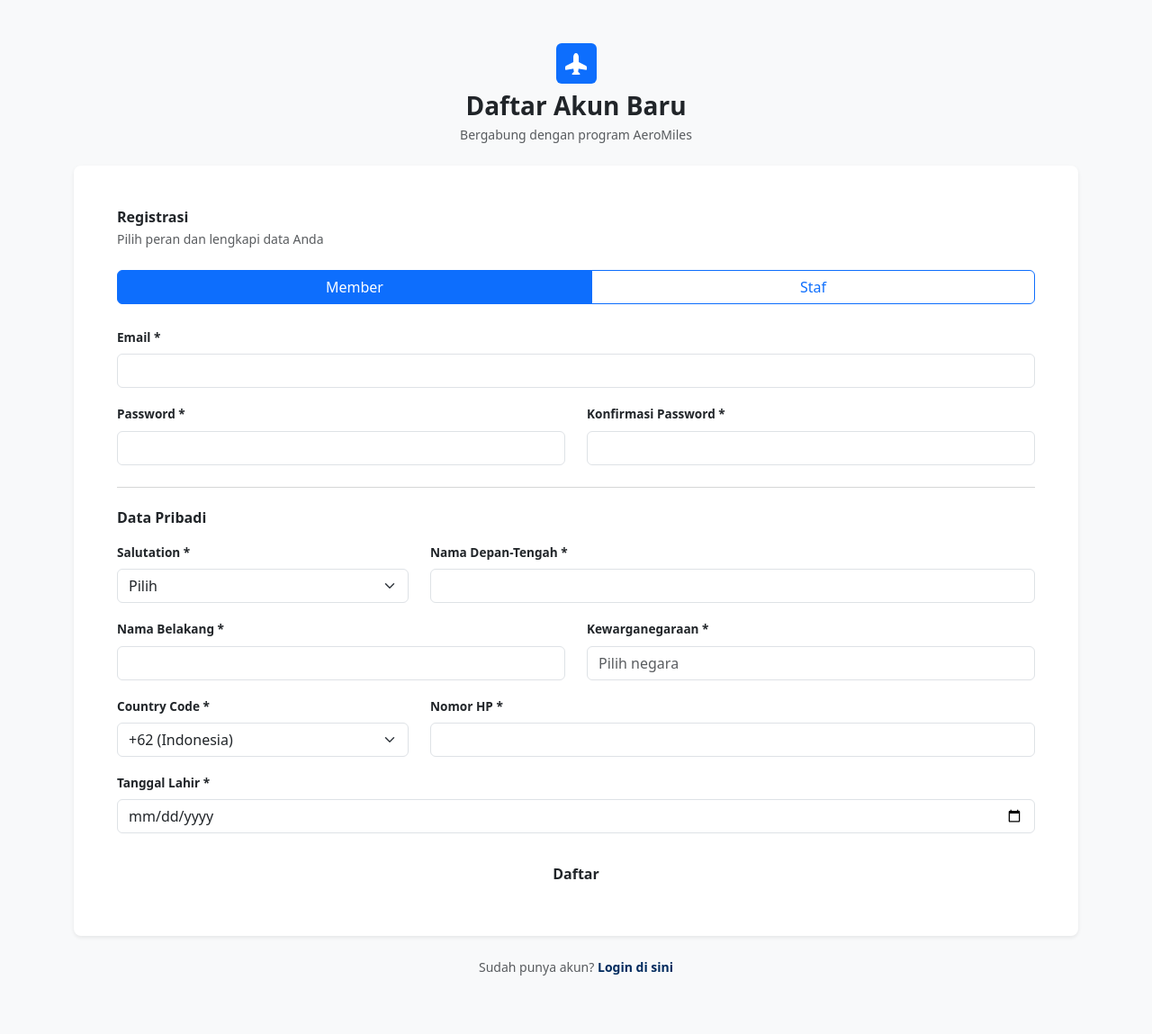
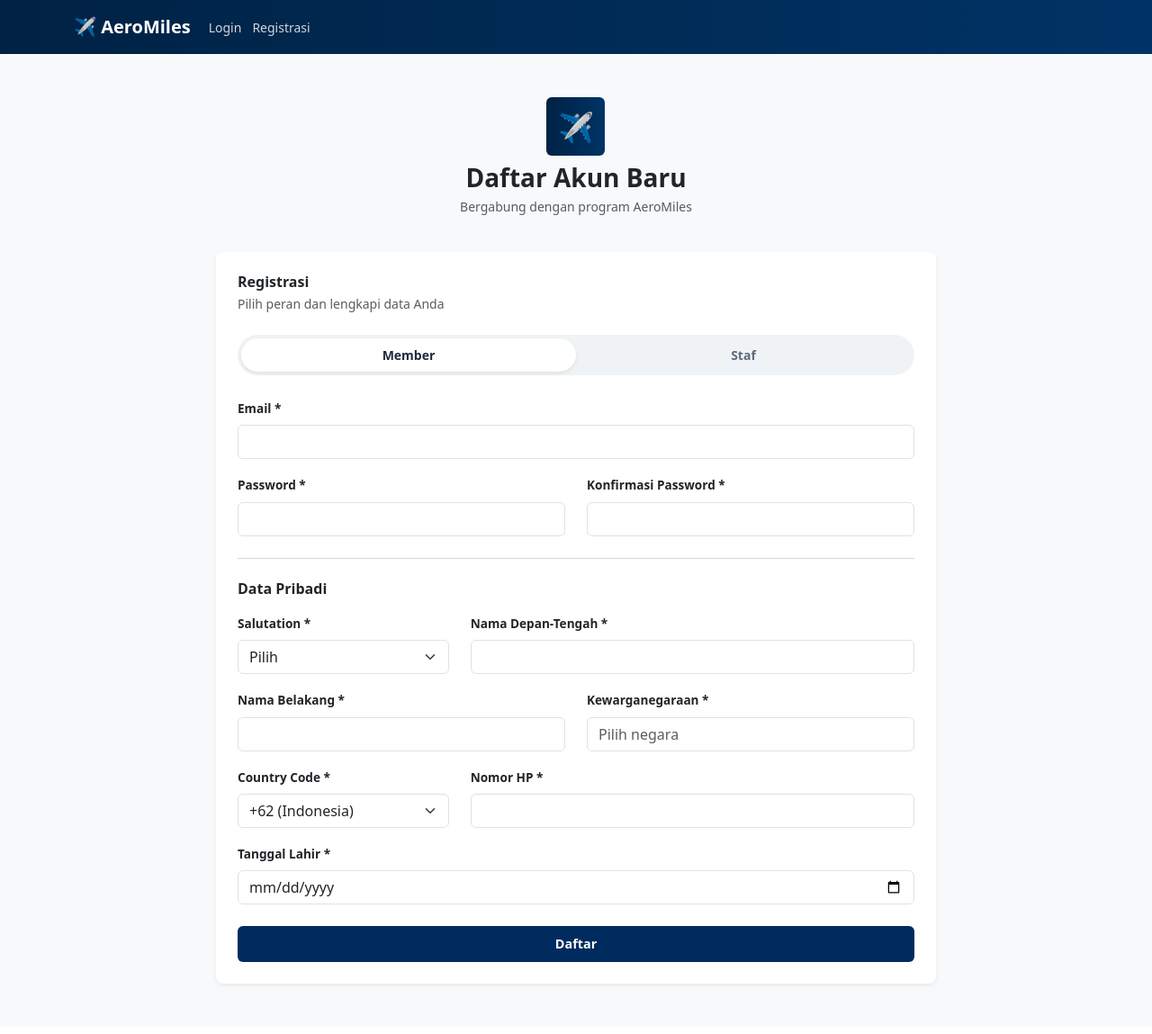
Before and after one commit to levinaaurellia/TK03-AeroMiles-MemasakBasdat, a Django app: page /register/ in a window 1280 px wide. Shown: the whole page at 90% size. After the commit the page ends 1096 px from the top, so only its background shows below. Run offline with Django 5.2, Linux system fonts and the light colour scheme.

Commit message:
style: fix styling

```diff
--- a/templates/base.html
+++ b/templates/base.html
@@ -8,48 +8,8 @@
 
     <link href="https://cdn.jsdelivr.net/npm/bootstrap@5.3.0/dist/css/bootstrap.min.css" rel="stylesheet">
     <link rel="stylesheet" href="https://cdn.jsdelivr.net/npm/bootstrap-icons@1.11.3/font/bootstrap-icons.min.css">
+    <link rel="stylesheet" href="{% static 'css/style.css' %}">
 
-    <style>
-        body {
-            background-color: #f8f9fa;
-        }
-
-        .navbar-custom {
-            background: linear-gradient(90deg, #002244, #003366);
-            padding: 10px 0;
-        }
-
-        .nav-link {
-            color: #cfd8dc !important;
-            font-size: 14px;
-            margin-right: 12px;
-        }
-
-        .nav-link:hover {
-            color: #ffffff !important;
-        }
-
-        .nav-link.active {
-            color: #4fc3f7 !important;
-            font-weight: 600;
-        }
-
-        .logout {
-            color: #ff5252 !important;
-        }
-
-        .user-info {
-            font-size: 12px;
-            color: #90a4ae;
-            margin-top: 3px;
-        }
-
-        .navbar-brand {
-            color: white !important;
-            font-weight: bold;
-            margin-right: 20px;
-        }
-    </style>
 </head>
 <body>
 
@@ -75,8 +35,8 @@
                 {% if request.session.email and request.session.role == 'member' %}
                     <a class="nav-link active" href="{% url 'dashboard_member' %}">Dashboard</a>
                     <a class="nav-link" href="#">Identitas Saya</a>
-                    <a class="nav-link" href="#">Klaim Miles</a>
-                    <a class="nav-link" href="#">Transfer Miles</a>
+                    <a class="nav-link" href="{% url 'klaim_miles' %}">Klaim Miles</a>
+                    <a class="nav-link" href="{% url 'transfer_miles' %}"">Transfer Miles</a>
                     <a class="nav-link" href="{% url 'redeem' %}">Redeem Hadiah</a>
                     <a class="nav-link" href="{% url 'package' %}">Beli Package</a>
                     <a class="nav-link" href="{% url 'tier' %}">Info Tier</a>
@@ -87,9 +47,9 @@
                 {% if request.session.email and request.session.role == 'staf' %}
                     <a class="nav-link active" href="{% url 'dashboard_staf' %}">Dashboard</a>
                     <a class="nav-link" href="#">Kelola Member</a>
-                    <a class="nav-link" href="#">Kelola Klaim</a>
-                    <a class="nav-link" href="#">Kelola Hadiah & Penyedia</a>
-                    <a class="nav-link" href="#">Kelola Mitra</a>
+                    <a class="nav-link" href="{% url 'kelola_klaim' %}">Kelola Klaim</a>
+                    <a class="nav-link" href="{% url 'kelola_hadiah' %}">Kelola Hadiah & Penyedia</a>
+                    <a class="nav-link" href="{% url 'kelola_mitra' %}">Kelola Mitra</a>
                     <a class="nav-link" href="{% url 'laporan' %}">Laporan Transaksi</a>
                     <a class="nav-link" href="#">Pengaturan Profil</a>
                 {% endif %}
@@ -128,6 +88,9 @@
 </main>
 
 <script src="https://cdn.jsdelivr.net/npm/bootstrap@5.3.0/dist/js/bootstrap.bundle.min.js"></script>
+<script src="{% static 'js/toast.js' %}"></script>
+<script src="{% static 'js/toggle_password.js' %}"></script>
+<script src="{% static 'js/toggle_register.js' %}"></script>
 
 </body>
 </html>
--- a/templates/guest/register.html
+++ b/templates/guest/register.html
@@ -1,37 +1,38 @@
-{% load static %}
-<!DOCTYPE html>
-<html lang="id">
-<head>
-    <meta charset="UTF-8">
-    <meta name="viewport" content="width=device-width, initial-scale=1.0">
-    <title>AeroMiles</title>
-    <link href="https://cdn.jsdelivr.net/npm/bootstrap@5.3.2/dist/css/bootstrap.min.css" rel="stylesheet">
-    <link rel="stylesheet" href="https://cdn.jsdelivr.net/npm/bootstrap-icons@1.11.1/font/bootstrap-icons.css">
+{% extends 'base.html' %}
+{% block content %}
 
-    <link rel="stylesheet" href="{% static 'css/style.css' %}">
-</head>
-<body>
-    <div class="container py-5">
+<div class="toast-container position-fixed top-0 end-0 p-3" style="z-index: 1055; margin-top: 60px;">
+    {% if messages %}
+        {% for message in messages %}
+            <div class="toast align-items-center text-white {% if message.tags == 'error' %}bg-danger{% else %}bg-success{% endif %} border-0"
+                role="alert" aria-live="assertive" aria-atomic="true"
+                data-bs-delay="4000"> <div class="d-flex">
+                    <div class="toast-body fw-medium" style="font-size: 0.95rem;">
+                        {% if message.tags == 'error' %}
+                            <i class="bi bi-exclamation-circle me-2"></i>
+                        {% else %}
+                            <i class="bi bi-check-circle me-2"></i>
+                        {% endif %}
+
+                        {{ message }}
+                    </div>
+                    <button type="button" class="btn-close btn-close-white me-2 m-auto" data-bs-dismiss="toast" aria-label="Close"></button>
+                </div>
+            </div>
+        {% endfor %}
+    {% endif %}
+</div>
+<div class="container d-flex flex-column justify-content-center align-items-center my-5">
     <div class="text-center mb-4">
-            <div class="bg-primary text-white rounded d-inline-flex justify-content-center align-items-center mb-2" style="width: 45px; height: 45px;">
-                <i class="bi bi-airplane-fill fs-4"></i>
+        <div class="text-white rounded d-inline-flex justify-content-center align-items-center mb-2 fs-2" style="width: 65px; height: 65px; background: linear-gradient(90deg, #002244, #003366);">
+            ✈
         </div>
         <h3 class="fw-bold mb-1">Daftar Akun Baru</h3>
         <p class="text-muted small">Bergabung dengan program AeroMiles</p>
     </div>
 
-        <div class="card shadow-sm border-0 rounded-3">
-            <div class="card-body p-4 p-md-5">
-                {% if messages %}
-                    <div class="mb-3">
-                        {% for message in messages %}
-                            <div class="alert alert-{{ message.tags }} alert-dismissible fade show p-2 mb-1" role="alert" style="font-size: 0.85rem;">
-                                {{ message }}
-                                <button type="button" class="btn-close p-2" data-bs-dismiss="alert" aria-label="Close"></button>
-                            </div>
-                        {% endfor %}
-                    </div>
-                {% endif %}
+    <div class="card shadow-sm border-0 rounded-3" style="width: 100%; max-width: 800px;">
+        <div class="card-body p-4">
             <h6 class="fw-bold mb-1">Registrasi</h6>
             <p class="text-muted mb-4 small">Pilih peran dan lengkapi data Anda</p>
 
@@ -40,12 +41,12 @@
 
                 <div class="row mb-4">
                     <div class="col-12">
-                            <div class="btn-group w-100" role="group">
-                                <input type="radio" class="btn-check" name="role" id="roleMember" value="member" checked>
-                                <label class="btn btn-outline-primary" for="roleMember">Member</label>
+                        <div class="custom-toggle-group w-100">
+                            <input type="radio" name="role" id="roleMember" value="member" checked>
+                            <label class="toggle-label" for="roleMember">Member</label>
 
-                                <input type="radio" class="btn-check" name="role" id="roleStaf" value="staf">
-                                <label class="btn btn-outline-primary" for="roleStaf">Staf</label>
+                            <input type="radio" name="role" id="roleStaf" value="staf">
+                            <label class="toggle-label" for="roleStaf">Staf</label>
                         </div>
                     </div>
                 </div>
@@ -132,37 +133,12 @@
                 </div>
 
                 <div class="mt-4">
-                        <button type="submit" class="btn btn-aeromiles w-100 fw-bold py-2">Daftar</button>
+                    <button type="submit" class="btn btn-aeromiles-primary w-100 fw-bold py-2">Daftar</button>
                 </div>
             </form>
         </div>
     </div>
 
-        <div class="mt-4 text-center">
-            <p class="small text-muted">Sudah punya akun? <a href="{% url 'login' %}" class="text-decoration-none text-aeromiles fw-semibold">Login di sini</a></p>
-        </div>
 </div>
 
-    <script>
-        const roleMember = document.getElementById('roleMember');
-        const roleStaf = document.getElementById('roleStaf');
-        const stafFields = document.getElementById('stafFields');
-        const kodeMaskapai = document.getElementById('kode_maskapai');
-
-        function toggleFields() {
-            if (roleStaf.checked) {
-                stafFields.style.display = 'block';
-                kodeMaskapai.setAttribute('required', '');
-            } else {
-                stafFields.style.display = 'none';
-                kodeMaskapai.removeAttribute('required');
-            }
-        }
-
-        roleMember.addEventListener('change', toggleFields);
-        roleStaf.addEventListener('change', toggleFields);
-    </script>
-
-    <script src="https://cdn.jsdelivr.net/npm/bootstrap@5.3.2/dist/js/bootstrap.bundle.min.js"></script>
-</body>
-</html>
+{% endblock %}
```
Also changed, not shown: templates/guest/login.html (+35 -33 lines). Lines whose indentation alone changed are shown as unchanged.
